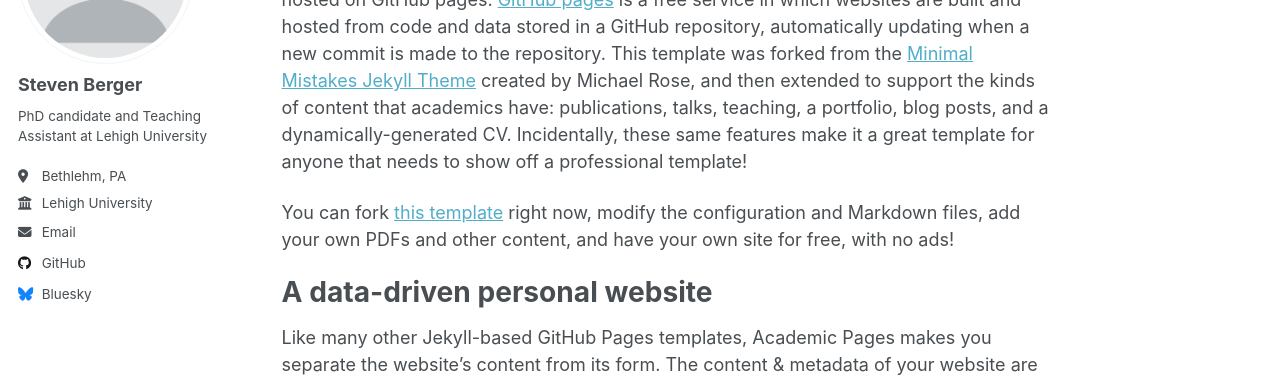
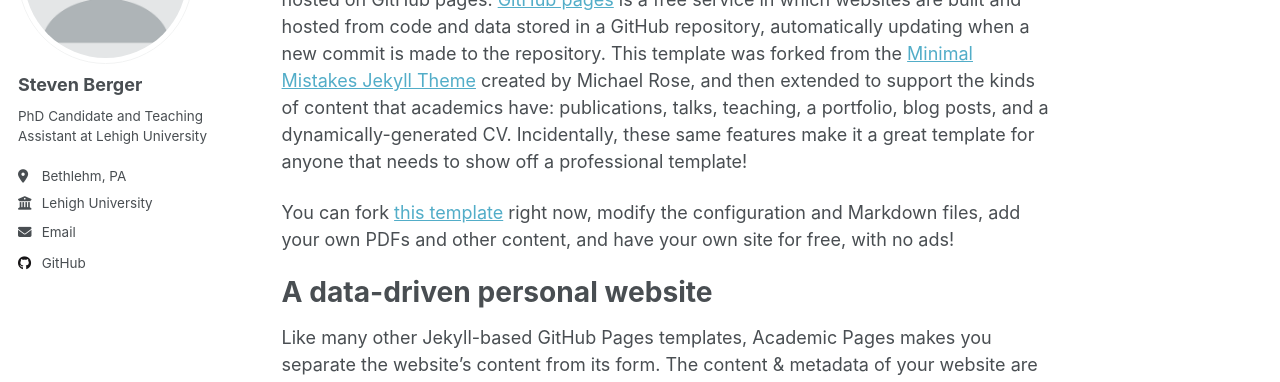
Before and after one commit to SRBerger/SRBerger.github.io, a Jekyll site: the page built from _pages/about.md, in a window 1280 px wide. Shown: the part 210-592 px from the top of the page. Built offline with Jekyll 4.4.1, drawn with Linux system fonts in a browser that asks for light colours; a script that is not in the unit is left out.

Commit message:
Correct bio capitalization and comment out social media

```diff
--- a/_config.yml
+++ b/_config.yml
@@ -26,7 +26,7 @@
   avatar           : "profile.png"
   name             : "Steven Berger"
   pronouns         : # example: "she/her"
-  bio              : "PhD candidate and Teaching Assistant at Lehigh University"
+  bio              : "PhD Candidate and Teaching Assistant at Lehigh University"
   location         : "Bethlehm, PA"
   employer         : "Lehigh University"
   uri              : # URL
@@ -53,10 +53,10 @@
   stackoverflow    : # User number or user number and name (i.e., use "1" or "1/jeff-atwood")
 
   # Social media
-  artstation       : # Username
-  bluesky          : "bsky.app" # Replace this with you Bluesky username
-  facebook         : # Username
-  flickr           : # Username
+  # artstation       : # Username
+  # bluesky          : "bsky.app" # Replace this with you Bluesky username
+  # facebook         : # Username
+  # flickr           : # Username
   foursquare       : # Username
   goodreads        : # Username
   google_plus      : # Username
```
